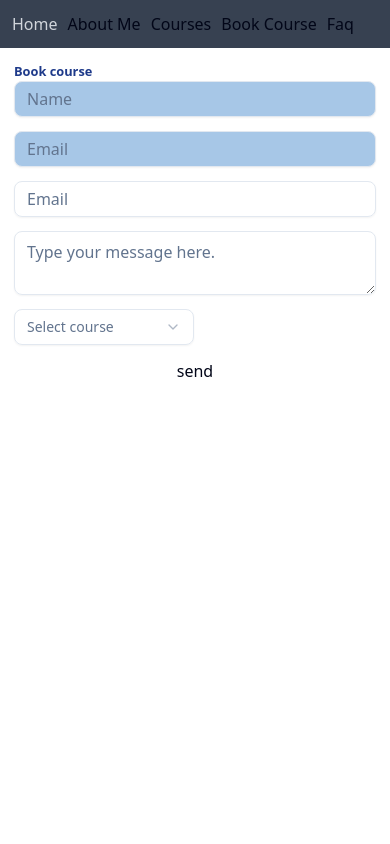
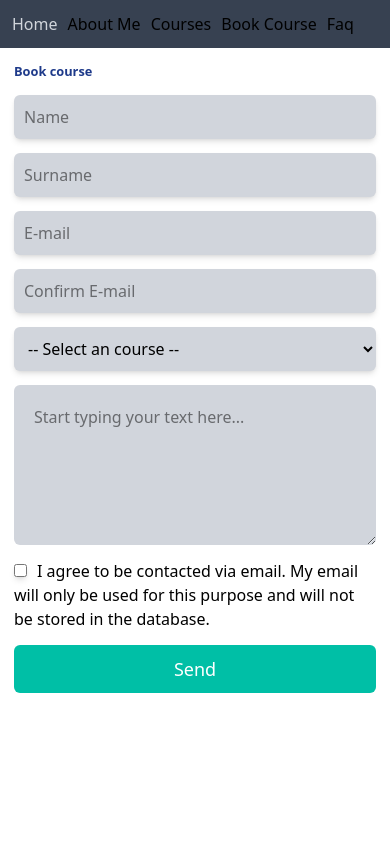
Before and after one commit to Navi003/john-website, a Next.js app: page /book-course in a window 390 px wide. Shown: the top 844 px of the page. Built offline with nearby package versions, Linux system fonts and the light colour scheme.

Commit message:
fixeda responsive bug

```diff
--- a/app/book-course/page.js
+++ b/app/book-course/page.js
@@ -1,48 +1,48 @@
 import React from "react";
 import ResponsiveContainer from "../components/ResponsiveContainer";
 import HeadingTer from "../components/HeadingTer";
-import { Input } from "@/components/ui/input";
-import {
-  Select,
-  SelectContent,
-  SelectGroup,
-  SelectItem,
-  SelectLabel,
-  SelectTrigger,
-  SelectValue,
-} from "@/components/ui/select";
-import { Textarea } from "@/components/ui/textarea";
+import Input from "@/app/components/Input";
+
 export default function page() {
   return (
     <ResponsiveContainer>
       <div className="px-3.5">
         <HeadingTer>Book course</HeadingTer>
 
-        <form className="grid grid-cols-1 gap-3.5">
-          <Input className="bg-primary-light" type="text" placeholder="Name" />
-          <Input
-            className="bg-primary-light"
-            type="email"
-            placeholder="Email"
-          />
-          <Input type="text" placeholder="Email" />
-          <Textarea placeholder="Type your message here." />
-          <Select>
-            <SelectTrigger className="w-[180px] active:border-accent-hover">
-              <SelectValue placeholder="Select course" />
-            </SelectTrigger>
-            <SelectContent className="w-full">
-              <SelectGroup>
-                <SelectLabel>Fruits</SelectLabel>
-                <SelectItem value="apple">Apple</SelectItem>
-                <SelectItem value="banana">Banana</SelectItem>
-                <SelectItem value="blueberry">Blueberry</SelectItem>
-                <SelectItem value="grapes">Grapes</SelectItem>
-                <SelectItem value="pineapple">Pineapple</SelectItem>
-              </SelectGroup>
-            </SelectContent>
-          </Select>
-          <button>send</button>
+        <form className="grid grid-cols-1 gap-3.5 mt-3.5 lg:grid-cols-2">
+          <Input type="text" name="name" placeholder="Name" />
+          <Input type="text" name="surname" placeholder="Surname" />
+          <Input type="email" name="email" placeholder="E-mail" />
+          <Input type="email" name="email" placeholder="Confirm E-mail" />
+
+          <select className="p-2.5 bg-gray-300 shadow-md rounded-md focus:ring-2 active:ring-2 focus:ring-accent-green active:ring-accent-green lg:col-span-2">
+            <option value="" disabled selected hidden>
+              -- Select an course --
+            </option>
+            <option>ONE</option>
+            <option>TWO</option>
+            <option>THREE</option>
+            <option>FOUR</option>
+            <option>FIVE</option>
+            <option>SIX</option>
+          </select>
+          <textarea
+            className="h-40 focus:ring-2 active:ring-2 focus:ring-accent-green active:ring-accent-green p-5 bg-gray-300 rounded-md lg:col-span-2"
+            placeholder="Start typing your text here..."
+          ></textarea>
+
+          <div className="lg:col-span-2">
+            <Input type="checkbox" name="data-confirm" className="mr-2.5" />
+
+            <label>
+              I agree to be contacted via email. My email will only be used for
+              this purpose and will not be stored in the database.
+            </label>
+          </div>
+
+          <button className="bg-accent-green p-2.5 rounded-md text-lg text-white">
+            Send
+          </button>
         </form>
       </div>
     </ResponsiveContainer>
--- /dev/null
+++ b/app/components/Checkbox.jsx
@@ -0,0 +1,43 @@
+"use client";
+import { useState } from "react";
+
+export default function RoundedCheckbox() {
+  const [checked, setChecked] = useState(false);
+
+  return (
+    <label className="flex items-center space-x-3 cursor-pointer">
+      <input
+        type="checkbox"
+        checked={checked}
+        onChange={() => setChecked(!checked)}
+        className="hidden"
+      />
+      <span
+        className={`w-6 h-6 flex items-center justify-center rounded-full border-2 transition-colors ${
+          checked ? "bg-green-500 border-green-500" : "border-gray-400"
+        }`}
+      >
+        {checked && (
+          <svg
+            xmlns="http://www.w3.org/2000/svg"
+            className="h-3 w-3 text-white"
+            fill="none"
+            viewBox="0 0 24 24"
+            stroke="currentColor"
+            strokeWidth={3}
+          >
+            <path
+              strokeLinecap="round"
+              strokeLinejoin="round"
+              d="M5 13l4 4L19 7"
+            />
+          </svg>
+        )}
+      </span>
+      <span className="text-sm text-gray-700">
+        I agree to be contacted via email. My email will only be used for this
+        purpose and will not be stored in the database.
+      </span>
+    </label>
+  );
+}
--- a/app/components/HeroImage.jsx
+++ b/app/components/HeroImage.jsx
@@ -32,7 +32,7 @@ export default function HeroImage() {
             <div className="grow w-full">
               <Link
                 href="/courses"
-                className="bg-accent px-9 py-1.5 text-gray-lightest text-center block"
+                className="bg-primary-dark px-9 py-1.5 text-gray-lightest text-center block"
               >
                 Courses
               </Link>
@@ -40,7 +40,7 @@ export default function HeroImage() {
             <div className="grow w-full">
               <Link
                 href="/book-course"
-                className="border-2 border-accent  px-9 py-1.5  block text-center"
+                className="border-2 border-primary-dark  px-9 py-1.5  block text-center "
               >
                 Free trail lession
               </Link>
--- /dev/null
+++ b/app/components/Input.jsx
@@ -0,0 +1,12 @@
+import React from "react";
+
+export default function Input({ type, name, placeholder, className }) {
+  return (
+    <input
+      name={name}
+      className={`p-2.5 bg-gray-300 shadow-md rounded-md  focus:ring-2 active:ring-2 focus:ring-accent-green active:ring-accent-green ${className}`}
+      placeholder={placeholder}
+      type={type}
+    />
+  );
+}
--- a/app/courses/[slug]/page.js
+++ b/app/courses/[slug]/page.js
@@ -1,5 +1,7 @@
+"use client";
 import React from "react";
-
-export default function page({ params }) {
+import { useParams } from "next/navigation";
+export default function Page() {
+  const params = useParams();
   return <div>{params.slug}</div>;
 }
--- a/app/courses/page.js
+++ b/app/courses/page.js
@@ -12,7 +12,7 @@ export default function page() {
             English Courses
           </HeadingTer>
         </div>
-        <div className="grid grid-cols-1 gap-3.5 md:grid-cols-2">
+        <div className="grid grid-cols-1 gap-3.5 md:grid-cols-2 lg:gap-15">
           <Course slug="1" />
           <Course slug="2" />
           <Course slug="3" />
@@ -22,7 +22,7 @@ export default function page() {
           <HeadingTer className="mb-10 mt-10 md:text-2xl">
             Hindi Courses
           </HeadingTer>
-          <div className="grid grid-cols-1 gap-3.5 md:grid-cols-2">
+          <div className="grid grid-cols-1 gap-3.5 md:grid-cols-2  lg:gap-15">
             <Course slug="5" />
             <Course slug="6" />
             <Course slug="7" />
--- a/app/faq/page.js
+++ b/app/faq/page.js
@@ -1,5 +1,6 @@
 import React from "react";
+import HeadingTer from "../components/HeadingTer";
 
 export default function page() {
-  return <div>faq</div>;
+  return <HeadingTer>faq</HeadingTer>;
 }
--- a/app/globals.css
+++ b/app/globals.css
@@ -1,7 +1,7 @@
 @import "tailwindcss";
 @import "tw-animate-css";
 
-@custom-variant dark (&:is(.dark *));
+/* @custom-variant dark (&:is(.dark *)); */
 
 @theme {
   --color-primary: #3366cc;
@@ -14,7 +14,7 @@
   --color-gray-medium: #6b7280;
   --color-gray-dark: #374151;
 
-  --color-accent: #00bfa6;
+  --color-accent-green: #00bfa6;
   --color-accent-hover: #00a28c;
 }
 button {
@@ -22,7 +22,8 @@ button {
 }
 .hero-container {
   position: relative;
-  display: inline-block; /* keeps box aligned with image */
+  display: inline-block; /* keeps box aligned w
+  ith image */
   width: 100%; /* responsive */
   max-width: 100%; /* adjust as needed */
 }
@@ -41,119 +42,3 @@ button {
   border-radius: 5px;
   font-weight: bold;
 }
-
-@theme inline {
-  --radius-sm: calc(var(--radius) - 4px);
-  --radius-md: calc(var(--radius) - 2px);
-  --radius-lg: var(--radius);
-  --radius-xl: calc(var(--radius) + 4px);
-  --color-background: var(--background);
-  --color-foreground: var(--foreground);
-  --color-card: var(--card);
-  --color-card-foreground: var(--card-foreground);
-  --color-popover: var(--popover);
-  --color-popover-foreground: var(--popover-foreground);
-  --color-primary: var(--primary);
-  --color-primary-foreground: var(--primary-foreground);
-  --color-secondary: var(--secondary);
-  --color-secondary-foreground: var(--secondary-foreground);
-  --color-muted: var(--muted);
-  --color-muted-foreground: var(--muted-foreground);
-  --color-accent: var(--accent);
-  --color-accent-foreground: var(--accent-foreground);
-  --color-destructive: var(--destructive);
-  --color-border: var(--border);
-  --color-input: var(--input);
-  --color-ring: var(--ring);
-  --color-chart-1: var(--chart-1);
-  --color-chart-2: var(--chart-2);
-  --color-chart-3: var(--chart-3);
-  --color-chart-4: var(--chart-4);
-  --color-chart-5: var(--chart-5);
-  --color-sidebar: var(--sidebar);
-  --color-sidebar-foreground: var(--sidebar-foreground);
-  --color-sidebar-primary: var(--sidebar-primary);
-  --color-sidebar-primary-foreground: var(--sidebar-primary-foreground);
-  --color-sidebar-accent: var(--sidebar-accent);
-  --color-sidebar-accent-foreground: var(--sidebar-accent-foreground);
-  --color-sidebar-border: var(--sidebar-border);
-  --color-sidebar-ring: var(--sidebar-ring);
-}
-
-:root {
-  --radius: 0.625rem;
-  --background: oklch(1 0 0);
-  --foreground: oklch(0.129 0.042 264.695);
-  --card: oklch(1 0 0);
-  --card-foreground: oklch(0.129 0.042 264.695);
-  --popover: oklch(1 0 0);
-  --popover-foreground: oklch(0.129 0.042 264.695);
-  --primary: oklch(0.208 0.042 265.755);
-  --primary-foreground: oklch(0.984 0.003 247.858);
-  --secondary: oklch(0.968 0.007 247.896);
-  --secondary-foreground: oklch(0.208 0.042 265.755);
-  --muted: oklch(0.968 0.007 247.896);
-  --muted-foreground: oklch(0.554 0.046 257.417);
-  --accent: oklch(0.968 0.007 247.896);
-  --accent-foreground: oklch(0.208 0.042 265.755);
-  --destructive: oklch(0.577 0.245 27.325);
-  --border: oklch(0.929 0.013 255.508);
-  --input: oklch(0.929 0.013 255.508);
-  --ring: oklch(0.704 0.04 256.788);
-  --chart-1: oklch(0.646 0.222 41.116);
-  --chart-2: oklch(0.6 0.118 184.704);
-  --chart-3: oklch(0.398 0.07 227.392);
-  --chart-4: oklch(0.828 0.189 84.429);
-  --chart-5: oklch(0.769 0.188 70.08);
-  --sidebar: oklch(0.984 0.003 247.858);
-  --sidebar-foreground: oklch(0.129 0.042 264.695);
-  --sidebar-primary: oklch(0.208 0.042 265.755);
-  --sidebar-primary-foreground: oklch(0.984 0.003 247.858);
-  --sidebar-accent: oklch(0.968 0.007 247.896);
-  --sidebar-accent-foreground: oklch(0.208 0.042 265.755);
-  --sidebar-border: oklch(0.929 0.013 255.508);
-  --sidebar-ring: oklch(0.704 0.04 256.788);
-}
-
-.dark {
-  --background: oklch(0.129 0.042 264.695);
-  --foreground: oklch(0.984 0.003 247.858);
-  --card: oklch(0.208 0.042 265.755);
-  --card-foreground: oklch(0.984 0.003 247.858);
-  --popover: oklch(0.208 0.042 265.755);
-  --popover-foreground: oklch(0.984 0.003 247.858);
-  --primary: oklch(0.929 0.013 255.508);
-  --primary-foreground: oklch(0.208 0.042 265.755);
-  --secondary: oklch(0.279 0.041 260.031);
-  --secondary-foreground: oklch(0.984 0.003 247.858);
-  --muted: oklch(0.279 0.041 260.031);
-  --muted-foreground: oklch(0.704 0.04 256.788);
-  --accent: oklch(0.279 0.041 260.031);
-  --accent-foreground: oklch(0.984 0.003 247.858);
-  --destructive: oklch(0.704 0.191 22.216);
-  --border: oklch(1 0 0 / 10%);
-  --input: oklch(1 0 0 / 15%);
-  --ring: oklch(0.551 0.027 264.364);
-  --chart-1: oklch(0.488 0.243 264.376);
-  --chart-2: oklch(0.696 0.17 162.48);
-  --chart-3: oklch(0.769 0.188 70.08);
-  --chart-4: oklch(0.627 0.265 303.9);
-  --chart-5: oklch(0.645 0.246 16.439);
-  --sidebar: oklch(0.208 0.042 265.755);
-  --sidebar-foreground: oklch(0.984 0.003 247.858);
-  --sidebar-primary: oklch(0.488 0.243 264.376);
-  --sidebar-primary-foreground: oklch(0.984 0.003 247.858);
-  --sidebar-accent: oklch(0.279 0.041 260.031);
-  --sidebar-accent-foreground: oklch(0.984 0.003 247.858);
-  --sidebar-border: oklch(1 0 0 / 10%);
-  --sidebar-ring: oklch(0.551 0.027 264.364);
-}
-
-@layer base {
-  * {
-    @apply border-border outline-ring/50;
-  }
-  body {
-    @apply bg-background text-foreground;
-  }
-}
```
Also changed, not shown: app/about-me/page.js (+16 -12 lines).
